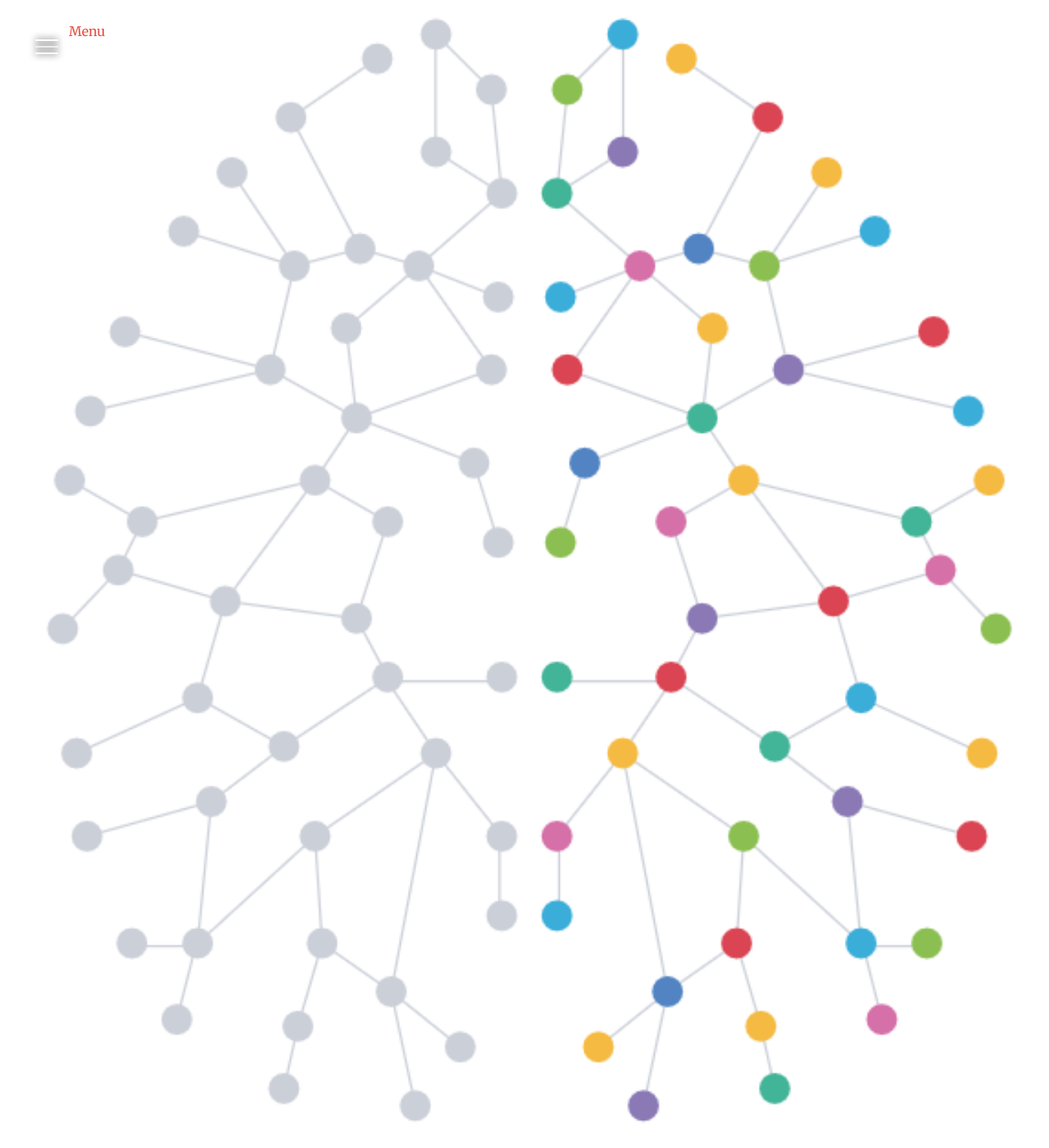
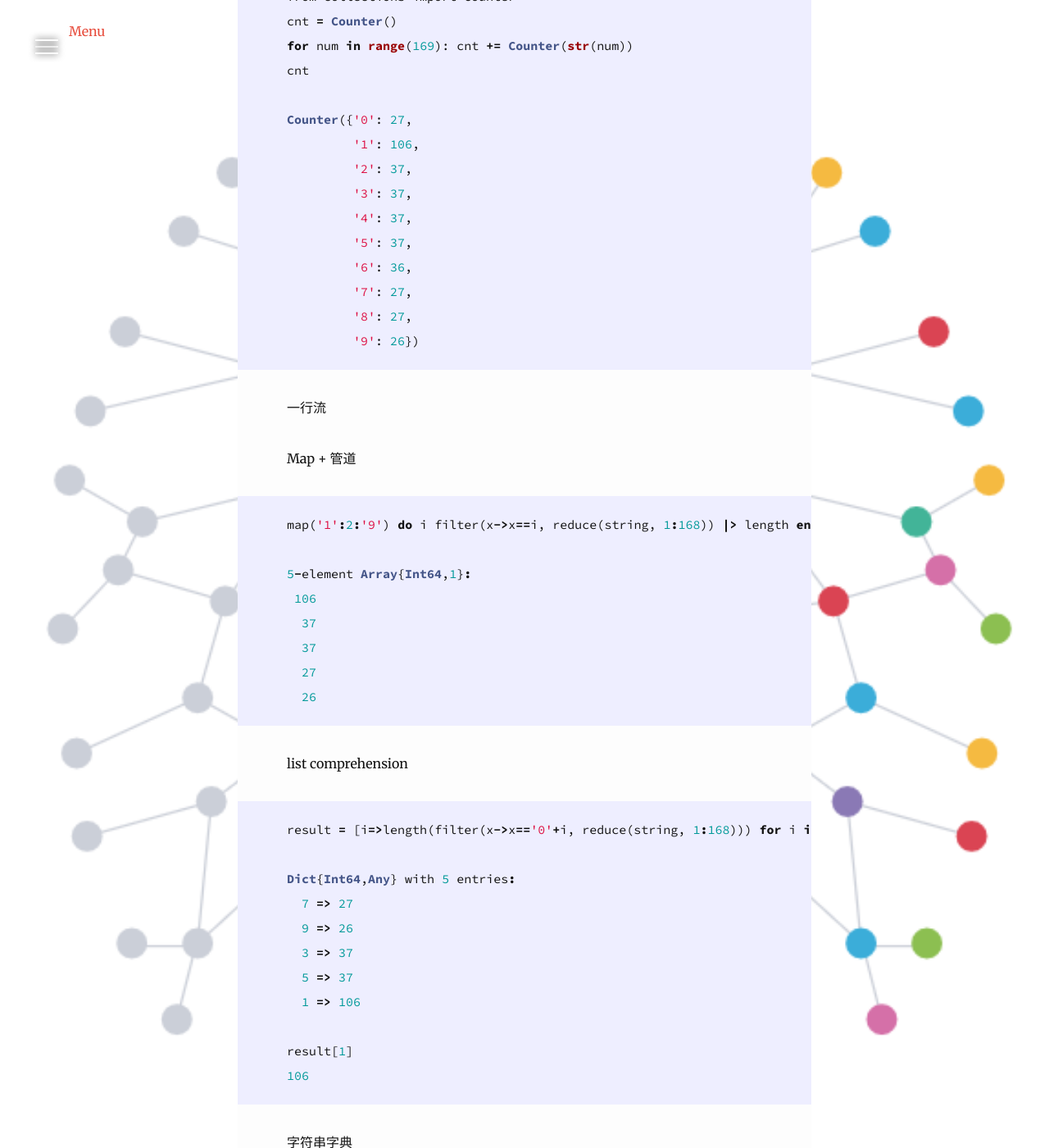
Before and after one commit to quxiaofeng/MachineLearningWithJulia.jl, a Jekyll site: the page built from _posts/2015-01-09-julia-basics.md, in a window 1280 px wide and 1400 px high, scrolled down 9708 px. Shown: the whole window at 82% size. Built offline with Jekyll 4.4.1, drawn with Linux system fonts in a browser that asks for light colours; nearby versions of some CDN libraries; comment, search, counter and statistics services are not loaded; some of the changed text lies outside the part shown.

Commit message:
Updated the basics
Signed-off-by: Xiaofeng QU <xiaofeng.qu.hk@ieee.org>

```diff
--- a/_posts/2015-01-09-julia-basics.md
+++ b/_posts/2015-01-09-julia-basics.md
@@ -190,3 +190,118 @@ sum(testrange[(testrange % 2 .== 0) & (testrange % 3 .== 0)])
 {% endhighlight %}
 
 PS. Julia 还没有实现 conditional list comprehension ([https://github.com/JuliaLang/julia/issues/550](https://github.com/JuliaLang/julia/issues/550))，实在是很遗憾啊。期待 1.0 版的发布。
+
+
+## 练习 ##
+
+一本书 168 页 问页码中 1、3、5、7、9 共出现多少次？答案分别是：106、37、37、27、26。
+
+完整统计
+
+{% highlight julia %}
+a=Dict()
+
+for i in 1:168
+    for j in bytestring("$i")
+        a[j] = if haskey(a, j) a[j] + 1 else 1 end
+    end
+end
+
+[a['1'], a['3'], a['5'], a['7'], a['9']]
+
+5-element Array{Int64,1}:
+ 106
+  37
+  37
+  27
+  26
+{% endhighlight %}
+
+Python3
+
+{% highlight python %}
+from collections import Counter
+cnt = Counter()
+for num in range(169): cnt += Counter(str(num))
+cnt
+
+Counter({'0': 27,
+         '1': 106,
+         '2': 37,
+         '3': 37,
+         '4': 37,
+         '5': 37,
+         '6': 36,
+         '7': 27,
+         '8': 27,
+         '9': 26})
+{% endhighlight %}
+
+一行流
+
+Map + 管道
+
+{% highlight julia %}
+map('1':2:'9') do i filter(x->x==i, reduce(string, 1:168)) |> length end
+
+5-element Array{Int64,1}:
+ 106
+  37
+  37
+  27
+  26
+{% endhighlight %}
+
+list comprehension
+
+{% highlight julia %}
+result = [i=>length(filter(x->x=='0'+i, reduce(string, 1:168))) for i in 1:2:9]
+
+Dict{Int64,Any} with 5 entries:
+  7 => 27
+  9 => 26
+  3 => 37
+  5 => 37
+  1 => 106
+
+result[1]
+106
+{% endhighlight %}
+
+字符串字典
+
+{% highlight julia %}
+result = [i=>length(filter(x->x==i, reduce(string, 1:168))) for i in '1':2:'9']
+
+Dict{Char,Any} with 5 entries:
+  '7' => 27
+  '5' => 37
+  '1' => 106
+  '3' => 37
+  '9' => 26
+
+result['1']
+106
+{% endhighlight %}
+
+C 语言版
+
+{% highlight c %}
+#include <stdio.h>
+
+int main()
+{
+    unsigned count[10] = {0};
+    unsigned temp = 0;
+    for (unsigned i = 1; i <= 168; ++i) {
+        temp = i;
+        while (temp > 0) {
+            ++count[temp % 10];
+            temp /= 10;
+        }
+    }
+    for (unsigned i = 0; i < 10; ++i)
+        printf("%d occurs %d times\n", i, count[i]);
+    return 0;
+}
+{% endhighlight %}
```
